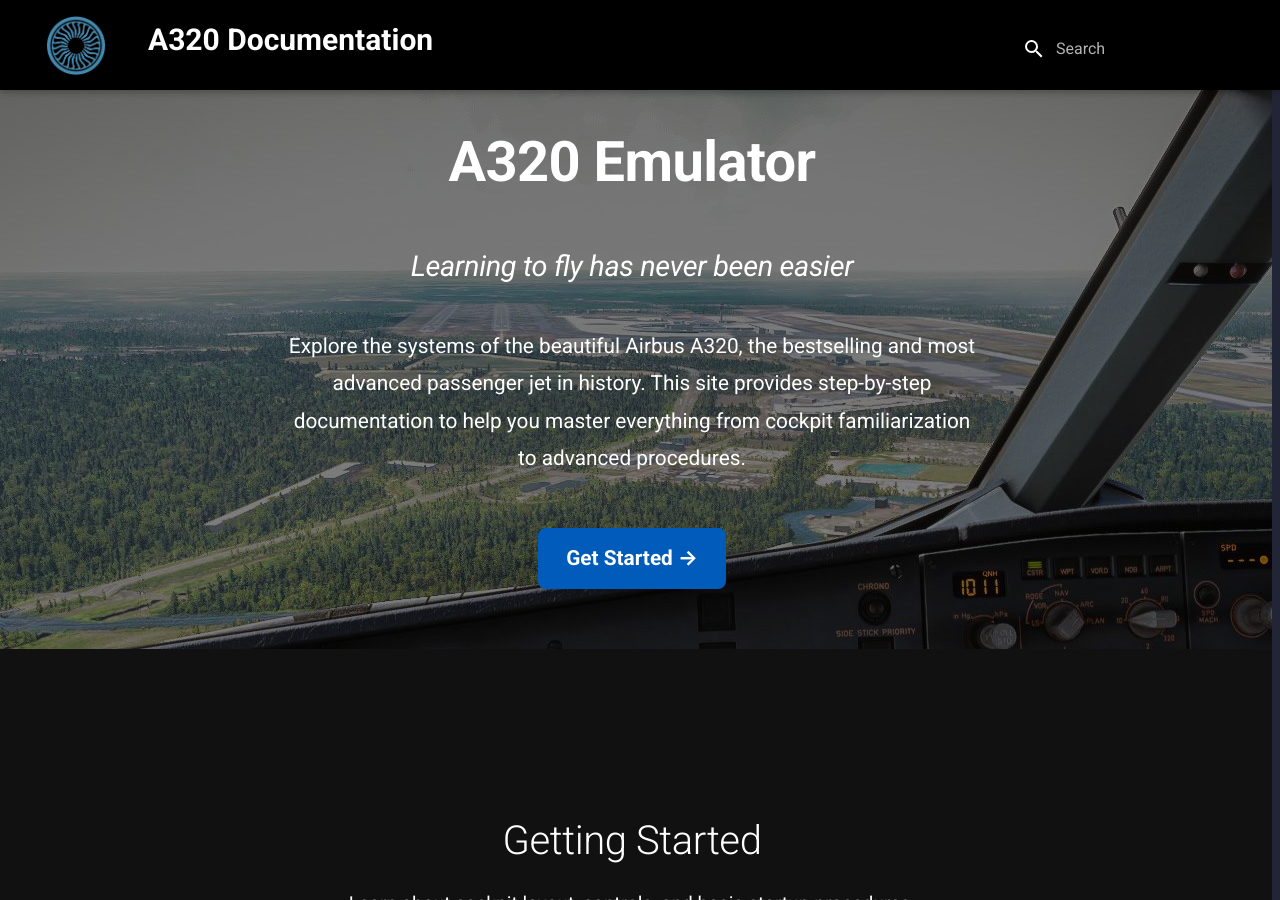
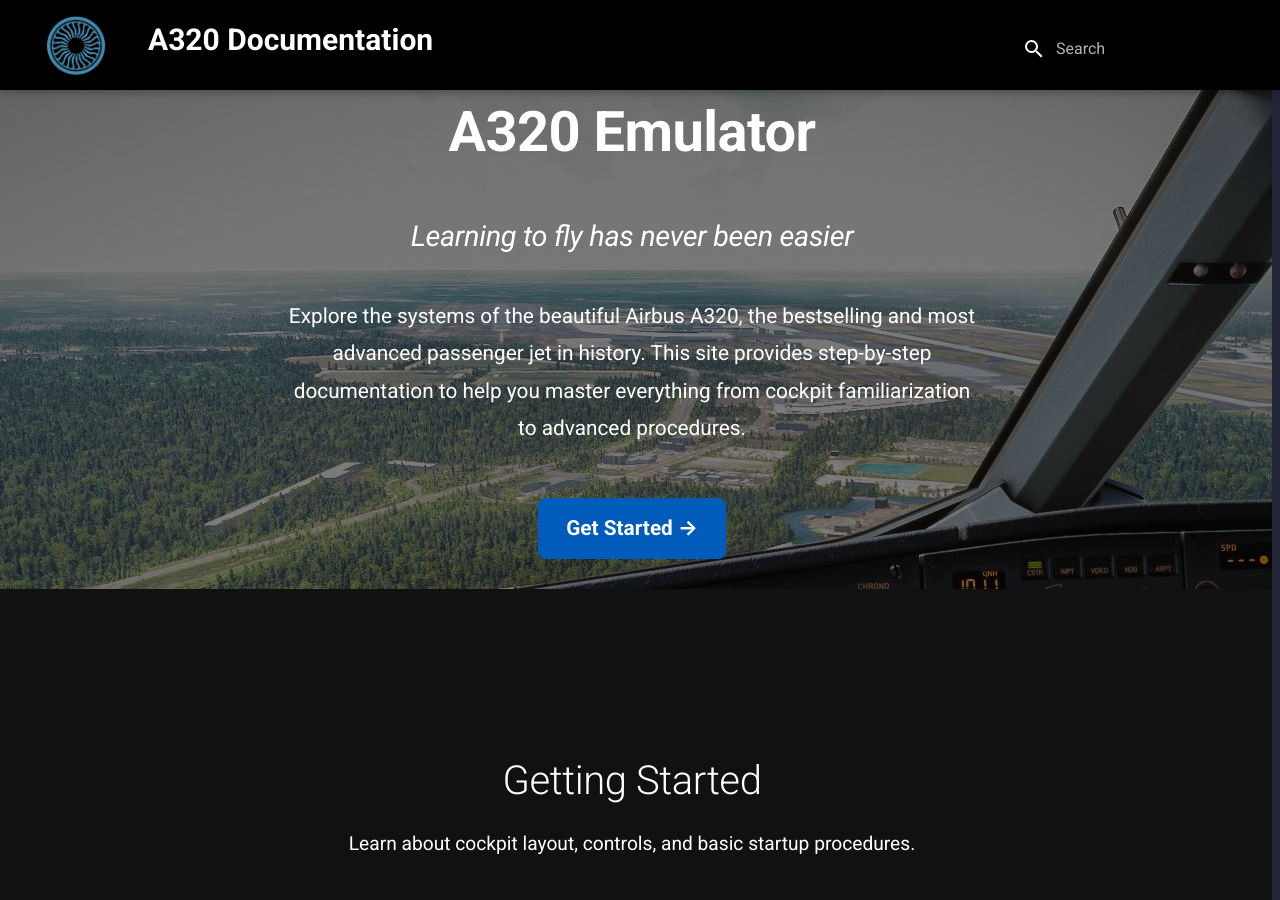
Before and after one commit to danhuaflx-56/A320-emulator, an MkDocs documentation site: the page built from docs/index.md, in a window 1280 px wide and 900 px high. Built offline with MkDocs 1.6.1 and Material for MkDocs 9.7.7, drawn with Linux system fonts in a browser that asks for light colours.

Commit message:
Update index.md

```diff
--- a/docs/index.md
+++ b/docs/index.md
@@ -3,7 +3,7 @@
   toc: true
 ---
 <!-- Hero Section (Full Width) -->
-<div class="hero-section" style="width:100vw; position:relative; left:50%; margin-left:-50vw; background-image: url('assets/banner.jpg'); background-position: center; background-repeat: no-repeat; background-size: cover; background: linear-gradient(rgba(0,0,0,0.5), rgba(0,0,0,0.5)), url('assets/banner.jpg'); background-color:#004080; color:white; text-align:center; padding:60px 20px;">
+<div class="hero-section" style="width:100vw; position:relative; left:50%; margin-left:-50vw; background-image: url('assets/banner.jpg'); background-position: center; background-repeat: no-repeat; background-size: cover; background: linear-gradient(rgba(0,0,0,0.5), rgba(0,0,0,0.5)), url('assets/banner.jpg'); background-color:#004080; color:white; text-align:center; padding:30px 20px;">
   <h1 style="font-size:3.5em; font-weight:bold; margin-bottom:15px;">A320 Emulator</h1>
   <h3 style="font-size:1.8em; font-style:italic; color:#ccc; margin-bottom:40px;">
     Learning to fly has never been easier
@@ -40,7 +40,7 @@
 </script>
 
 <!-- Section 1 -->
-<div style="width:100vw; position:relative; left:50%; margin-left:-50vw; background-color:#111; color:white; text-align:center; padding:100px 20px;">
+<div class="section rectangle-2" style="width:100vw; position:relative; left:50%; margin-left:-50vw; background-color:#111; color:white; text-align:center; padding:100px 20px;">
   <h2 style="font-size:2.5em; margin-bottom:20px;">Getting Started</h2>
   <p style="font-size:1.2em; max-width:700px; margin:0 auto;">
     Learn about cockpit layout, controls, and basic startup procedures.
```
